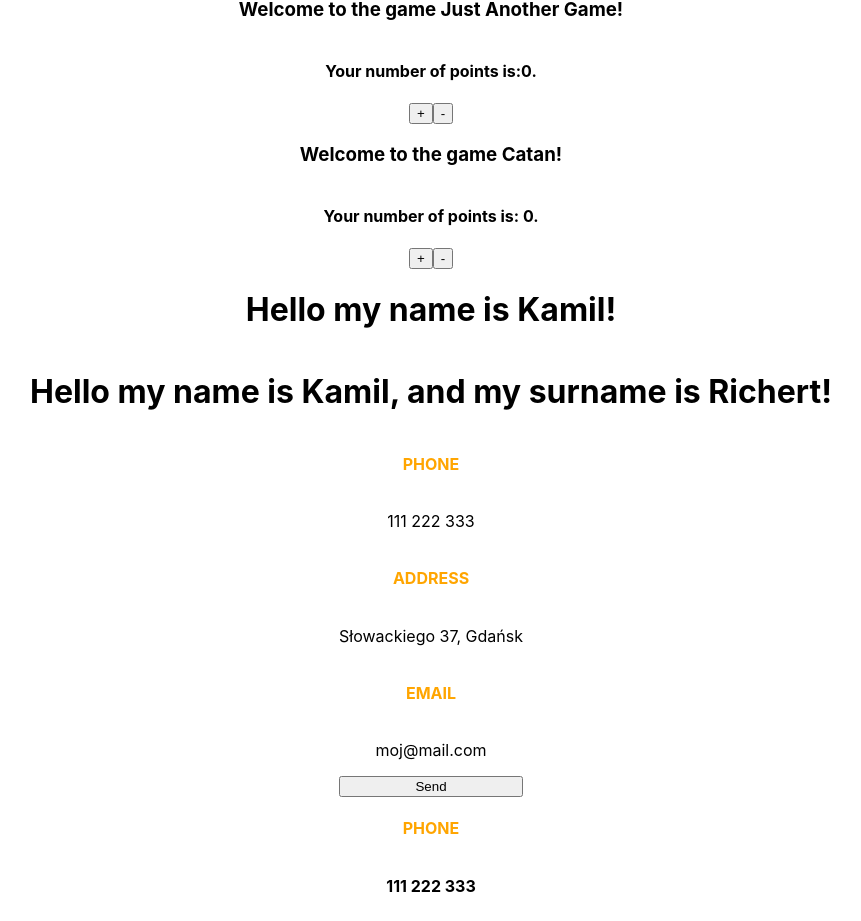
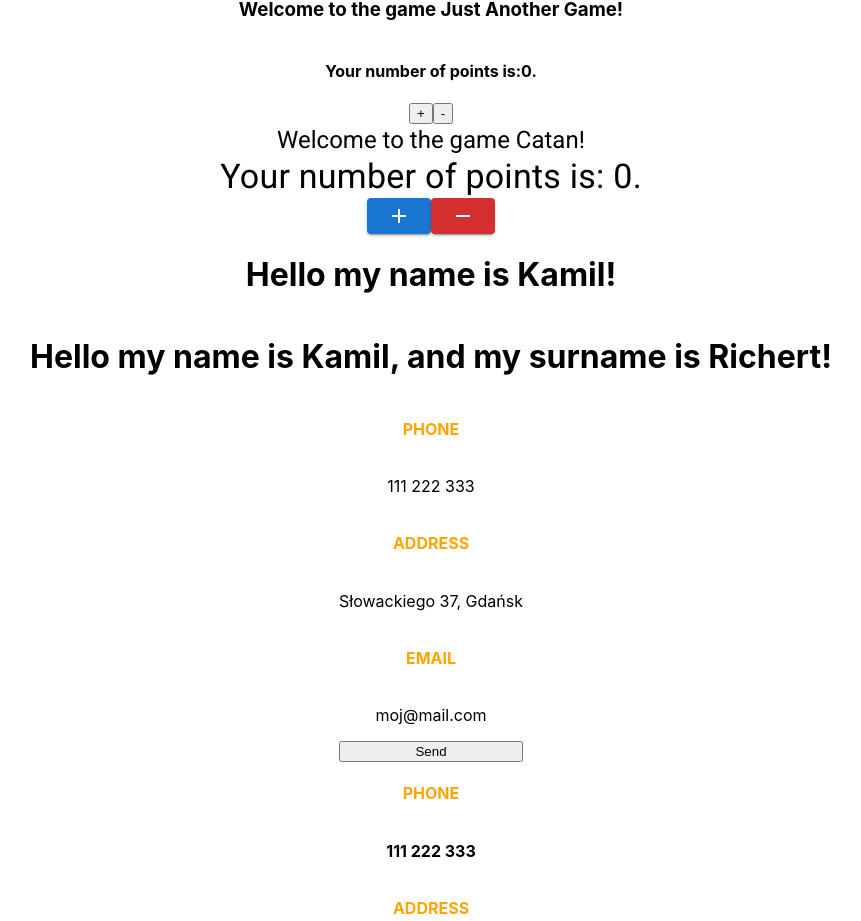
Before and after one commit to myflowpl/isafrontendacademybayer, a React (Create React App) app in the folder react/my-app/: page / in a window 1280 px wide. Shown: the part 819-1740 px from the top of the page, without its empty margins (209-1070 px from the left). Built offline with nearby package versions, Linux system fonts and the light colour scheme; no server answers.

Commit message:
Installed material ui package and uised in Game

```diff
--- a/react/my-app/package.json
+++ b/react/my-app/package.json
@@ -4,6 +4,9 @@
   "private": true,
   "homepage": ".",
   "dependencies": {
+    "@emotion/react": "^11.10.5",
+    "@emotion/styled": "^11.10.5",
+    "@mui/material": "^5.11.0",
     "@testing-library/jest-dom": "^5.16.5",
     "@testing-library/react": "^13.4.0",
     "@testing-library/user-event": "^13.5.0",
--- a/react/my-app/public/index.html
+++ b/react/my-app/public/index.html
@@ -25,6 +25,14 @@
       Learn how to configure a non-root public URL by running `npm run build`.
     -->
     <title>React App</title>
+    <link
+        rel="stylesheet"
+        href="https://fonts.googleapis.com/css?family=Roboto:300,400,500,700&display=swap"
+    />
+    <link
+        rel="stylesheet"
+        href="https://fonts.googleapis.com/icon?family=Material+Icons"
+    />
   </head>
   <body>
     <noscript>You need to enable JavaScript to run this app.</noscript>
--- a/react/my-app/src/forms/MyBoostedForm.js
+++ b/react/my-app/src/forms/MyBoostedForm.js
@@ -20,18 +20,20 @@
         },
       });
 
+      const { name, age, gender, comment } = formik.values;
+
     return <Form onSubmit={formik.handleSubmit}>
         <label htmlFor="name">Name</label>
-        <input type="text" id="name" value={formik.values.name} onChange={formik.handleChange} />
+        <input type="text" id="name" value={name} onChange={formik.handleChange} />
         <label htmlFor="age">Age</label>
-        <input type="number" id="age" value={formik.values.age} onChange={formik.handleChange} />
+        <input type="number" id="age" value={age} onChange={formik.handleChange} />
         <label htmlFor="gender">Gender</label>
-        <select id="gender" value={formik.values.gender} onChange={formik.handleChange}>
+        <select id="gender" value={gender} onChange={formik.handleChange}>
             <option>male</option>
             <option>female</option>
         </select>
         <label htmlFor="comment">Comment</label>
-        <textarea id="comment" value={formik.values.comment} onChange={formik.handleChange} />
+        <textarea id="comment" value={comment} onChange={formik.handleChange} />
         <input type="submit" value="Submit" />
     </Form>
 }
--- a/react/my-app/src/game/Game.js
+++ b/react/my-app/src/game/Game.js
@@ -1,5 +1,8 @@
 import {useState, useEffect} from 'react';
 import styled from 'styled-components';
+import Button from '@mui/material/Button'
+import Typography from '@mui/material/Typography'
+import Icon from '@mui/material/Icon'
 
 const Score = styled.span`
     color: ${props => props.isRed ? 'red' : 'inherit'};
@@ -25,11 +28,15 @@
 
     return (
         <>
-            <h3>Welcome to the game {name}!</h3>
-            <h4>Your number of points is: <Score isRed={points < 0}>{points}</Score>.</h4>
+            <Typography variant="h5">Welcome to the game {name}!</Typography>
+            <Typography variant="h4">Your number of points is: <Score isRed={points < 0}>{points}</Score>.</Typography>
             <div>
-                <button onClick={increase}>+</button>
-                <button onClick={decrease}>-</button>
+                <Button variant="contained" color="primary" onClick={increase}>
+                    <Icon>add</Icon>
+                </Button>
+                <Button variant="contained" color="error" onClick={decrease}>
+                    <Icon>remove</Icon>
+                </Button>
             </div>
         </>
     )
```
Also changed, not shown: 1 other file (tests, documents, lock files or other folders).
